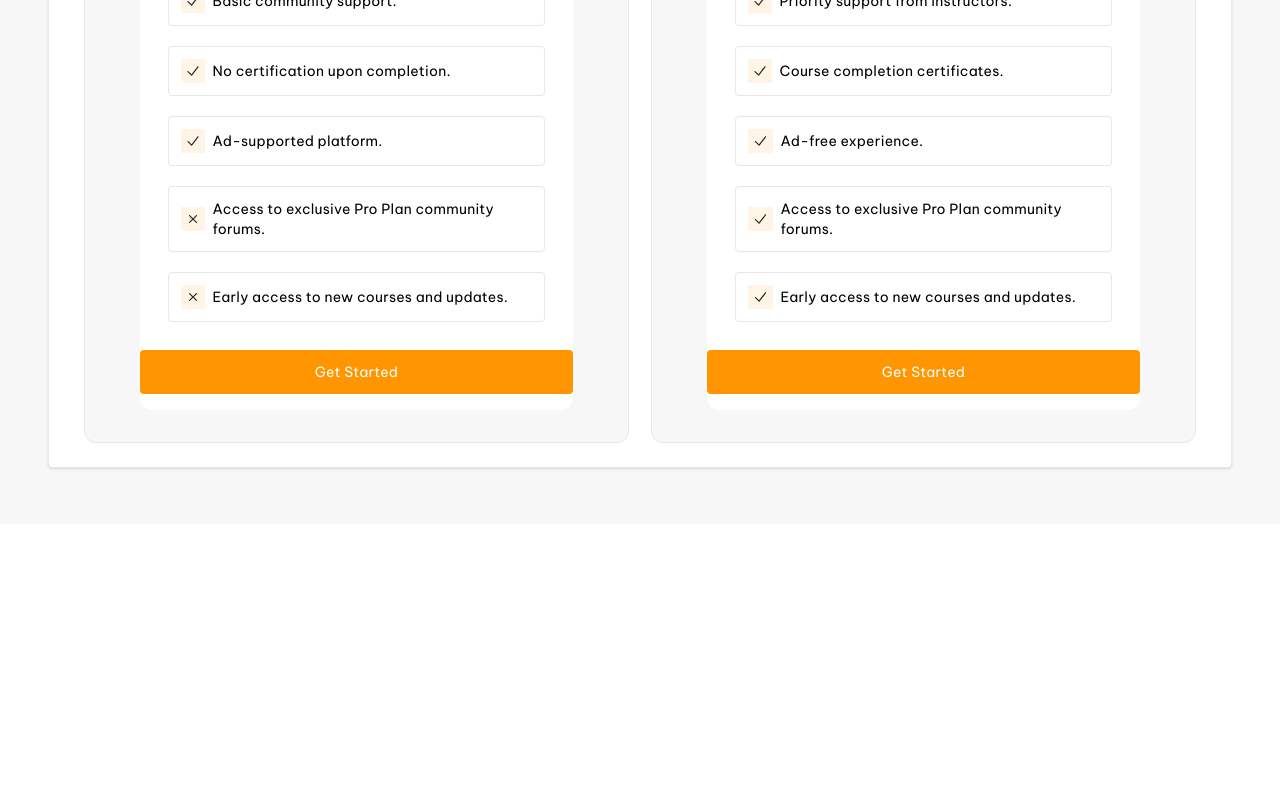
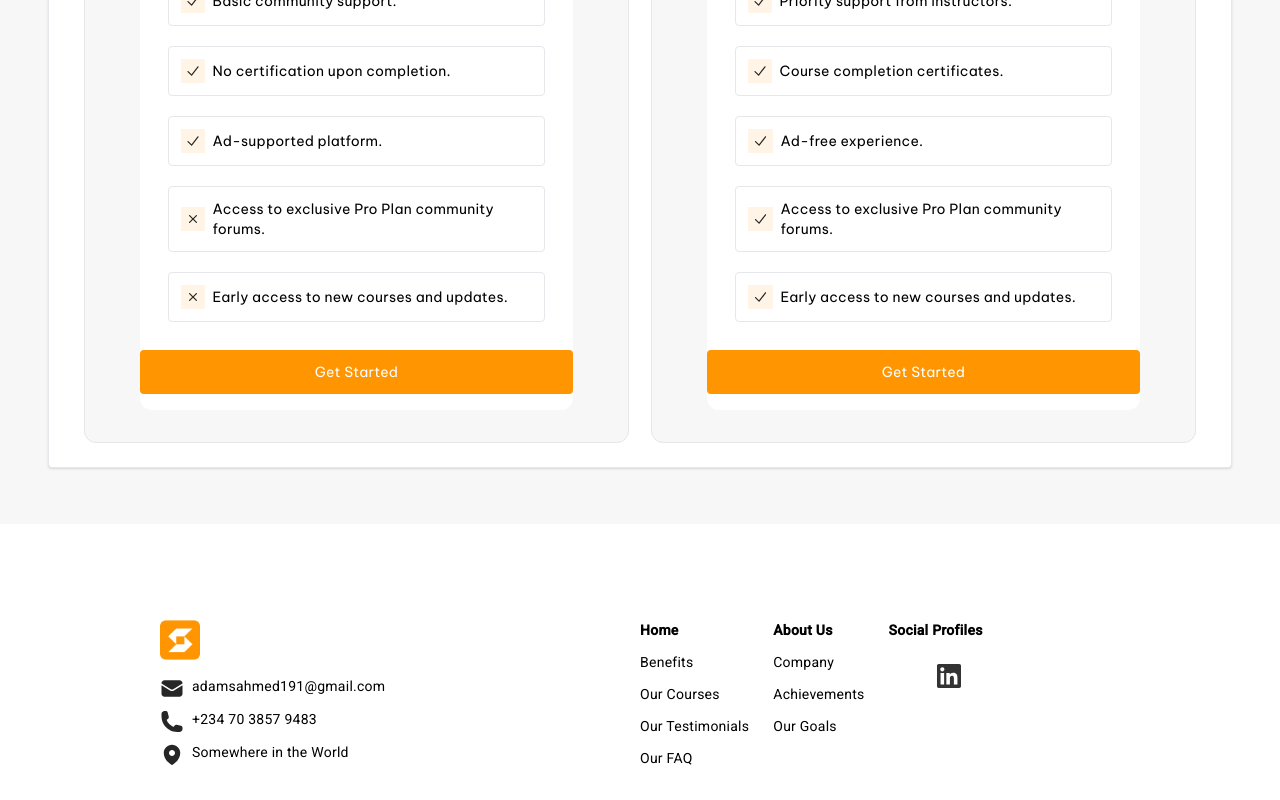
Before and after one commit to Harmedino/online-learning-platform, an Angular app: page / in a window 1280 px wide. Shown: the part 7149-7949 px from the top of the page. Before the commit the page ends 7673 px from the top, so only its background shows below. Built offline with nearby package versions, Linux system fonts and the light colour scheme.

Commit message:
footer moving

```diff
--- /dev/null
+++ b/src/app/home/footer/footer.component.html
@@ -0,0 +1,89 @@
+<div class="bg-white h-auto md:flex flex-col md:flex-row md:justify-around items-center pt-24 px-40 pb-8">
+  <div class="w-full mx-auto flex md:flex-row  flex-col items-start">
+    <div class="flex flex-col items-start gap-4 w-1/2">
+      <img src="../../../assets/images/logo.png" alt="logo" class="w-10 h-10" />
+      <ul class="flex flex-col w-auto items-start content-start gap-2 flex-wrap">
+          <li class="flex items-start">
+              <span class="mr-2">
+                <svg xmlns="http://www.w3.org/2000/svg" width="24" height="25" viewBox="0 0 24 25" fill="none">
+                  <path d="M1.5 9.1691V17.75C1.5 19.4069 2.84315 20.75 4.5 20.75H19.5C21.1569 20.75 22.5 19.4069 22.5 17.75V9.1691L13.5723 14.6631C12.6081 15.2564 11.3919 15.2564 10.4277 14.6631L1.5 9.1691Z" fill="#262626"/>
+                  <path d="M22.5 7.40783V7.25C22.5 5.59315 21.1569 4.25 19.5 4.25H4.5C2.84315 4.25 1.5 5.59315 1.5 7.25V7.40783L11.2139 13.3856C11.696 13.6823 12.304 13.6823 12.7861 13.3856L22.5 7.40783Z" fill="#262626"/>
+                </svg>
+              </span>
+              <span>adamsahmed191&#64;gmail.com</span>
+          </li>
+          <li class="flex items-start">
+              <span class="mr-2">
+                <svg xmlns="http://www.w3.org/2000/svg" width="24" height="25" viewBox="0 0 24 25" fill="none">
+                  <path fill-rule="evenodd" clip-rule="evenodd" d="M1.5 5C1.5 3.34315 2.84315 2 4.5 2H5.87163C6.732 2 7.48197 2.58556 7.69064 3.42025L8.79644 7.84343C8.97941 8.5753 8.70594 9.34555 8.10242 9.79818L6.8088 10.7684C6.67447 10.8691 6.64527 11.0167 6.683 11.1197C7.81851 14.2195 10.2805 16.6815 13.3803 17.817C13.4833 17.8547 13.6309 17.8255 13.7316 17.6912L14.7018 16.3976C15.1545 15.7941 15.9247 15.5206 16.6566 15.7036L21.0798 16.8094C21.9144 17.018 22.5 17.768 22.5 18.6284V20C22.5 21.6569 21.1569 23 19.5 23H17.25C8.55151 23 1.5 15.9485 1.5 7.25V5Z" fill="#262626"/>
+                </svg>
+              </span>
+              <span>+234 70 3857 9483</span>
+          </li>
+          <li class="flex items-start">
+              <span class="mr-2">
+                <svg xmlns="http://www.w3.org/2000/svg" width="24" height="25" viewBox="0 0 24 25" fill="none">
+                  <path fill-rule="evenodd" clip-rule="evenodd" d="M11.5397 22.851C11.57 22.8685 11.5937 22.8821 11.6105 22.8915L11.6384 22.9071C11.8613 23.0294 12.1378 23.0285 12.3608 22.9075L12.3895 22.8915C12.4063 22.8821 12.43 22.8685 12.4603 22.851C12.5207 22.816 12.607 22.765 12.7155 22.6982C12.9325 22.5646 13.2388 22.3676 13.6046 22.1091C14.3351 21.5931 15.3097 20.8274 16.2865 19.8273C18.2307 17.8368 20.25 14.8462 20.25 11C20.25 6.44365 16.5563 2.75 12 2.75C7.44365 2.75 3.75 6.44365 3.75 11C3.75 14.8462 5.76932 17.8368 7.71346 19.8273C8.69025 20.8274 9.66491 21.5931 10.3954 22.1091C10.7612 22.3676 11.0675 22.5646 11.2845 22.6982C11.393 22.765 11.4793 22.816 11.5397 22.851ZM12 14C13.6569 14 15 12.6569 15 11C15 9.34315 13.6569 8 12 8C10.3431 8 9 9.34315 9 11C9 12.6569 10.3431 14 12 14Z" fill="#262626"/>
+                </svg>
+              </span>
+              <span>Somewhere in the World</span>
+          </li>
+      </ul>
+  </div>
+
+  <div class="flex items-start">
+    <div class="mr-6">
+        <ul>
+            <li class="font-bold mb-3"><a href="#">Home</a></li>
+            <li class="mb-3"><a href="#">Benefits</a></li>
+            <li class="mb-3"><a href="#">Our Courses</a></li>
+            <li class="mb-3"><a href="#">Our Testimonials</a></li>
+            <li><a href="#">Our FAQ</a></li>
+        </ul>
+    </div>
+    <div class="mr-6">
+        <ul>
+            <li class="font-bold mb-3"><a href="#">About Us</a></li>
+            <li class="mb-3"><a href="#">Company</a></li>
+            <li class="mb-3"><a href="#">Achievements</a></li>
+            <li><a href="#">Our Goals</a></li>
+        </ul>
+    </div>
+    <div>
+        <ul>
+            <li class="font-bold mb-3"><a href="#">Social Profiles</a></li>
+            <li class="mb-3 inline-block">
+                <a href="#">
+                    <svg xmlns="http://www.w3.org/2000/svg" width="24" height="24" viewBox="0 0 24 24" fill="none">
+                        <!-- SVG content -->
+                    </svg>
+                </a>
+            </li>
+            <li class="mb-3 inline-block">
+                <a href="#">
+                    <svg xmlns="http://www.w3.org/2000/svg" width="24" height="24" viewBox="0 0 24 24" fill="none">
+                        <!-- SVG content -->
+                    </svg>
+                </a>
+            </li>
+            <li class="inline-block">
+                <a href="#">
+                  <svg xmlns="http://www.w3.org/2000/svg" width="24" height="24" viewBox="0 0 24 24" fill="none">
+                    <g clip-path="url(#clip0_29_873)">
+                      <path d="M22.2234 0H1.77187C0.792187 0 0 0.773438 0 1.72969V22.2656C0 23.2219 0.792187 24 1.77187 24H22.2234C23.2031 24 24 23.2219 24 22.2703V1.72969C24 0.773438 23.2031 0 22.2234 0ZM7.12031 20.4516H3.55781V8.99531H7.12031V20.4516ZM5.33906 7.43438C4.19531 7.43438 3.27188 6.51094 3.27188 5.37187C3.27188 4.23281 4.19531 3.30937 5.33906 3.30937C6.47813 3.30937 7.40156 4.23281 7.40156 5.37187C7.40156 6.50625 6.47813 7.43438 5.33906 7.43438ZM20.4516 20.4516H16.8937V14.8828C16.8937 13.5562 16.8703 11.8453 15.0422 11.8453C13.1906 11.8453 12.9094 13.2937 12.9094 14.7891V20.4516H9.35625V8.99531H12.7687V10.5609H12.8156C13.2891 9.66094 14.4516 8.70938 16.1813 8.70938C19.7859 8.70938 20.4516 11.0813 20.4516 14.1656V20.4516Z" fill="#333333"/>
+                    </g>
+                    <defs>
+                      <clipPath id="clip0_29_873">
+                        <rect width="24" height="24" fill="white"/>
+                      </clipPath>
+                    </defs>
+                  </svg>
+                </a>
+            </li>
+        </ul>
+    </div>
+</div>
+
+
+  </div>
+</div>
--- a/src/app/home/home/home.component.html
+++ b/src/app/home/home/home.component.html
@@ -5,3 +5,4 @@
   <app-testimonial />
   <app-pricing/>
 </div>
+<app-footer></app-footer>
--- a/src/app/home/home/home.component.ts
+++ b/src/app/home/home/home.component.ts
@@ -5,6 +5,7 @@ import { HeropageComponent } from '../heropage/heropage.component';
 import { OurCoursesComponent } from '../our-courses/our-courses.component';
 import { TestimonialComponent } from '../testimonial/testimonial.component';
 import { PricingComponent } from '../pricing/pricing.component';
+import { FooterComponent } from '../footer/footer.component';
 
 @Component({
   selector: 'app-home',
@@ -17,7 +18,8 @@ import { PricingComponent } from '../pricing/pricing.component';
     HeropageComponent,
     OurCoursesComponent,
     TestimonialComponent,
-    PricingComponent
+    PricingComponent,
+    FooterComponent
   ],
 })
 export class HomeComponent {}
```
Also changed, not shown: src/app/home/footer/footer.component.ts (added, +13 -0 lines), src/app/home/footer/footer.component.css (added), 1 other file (tests, documents, lock files or other folders).
